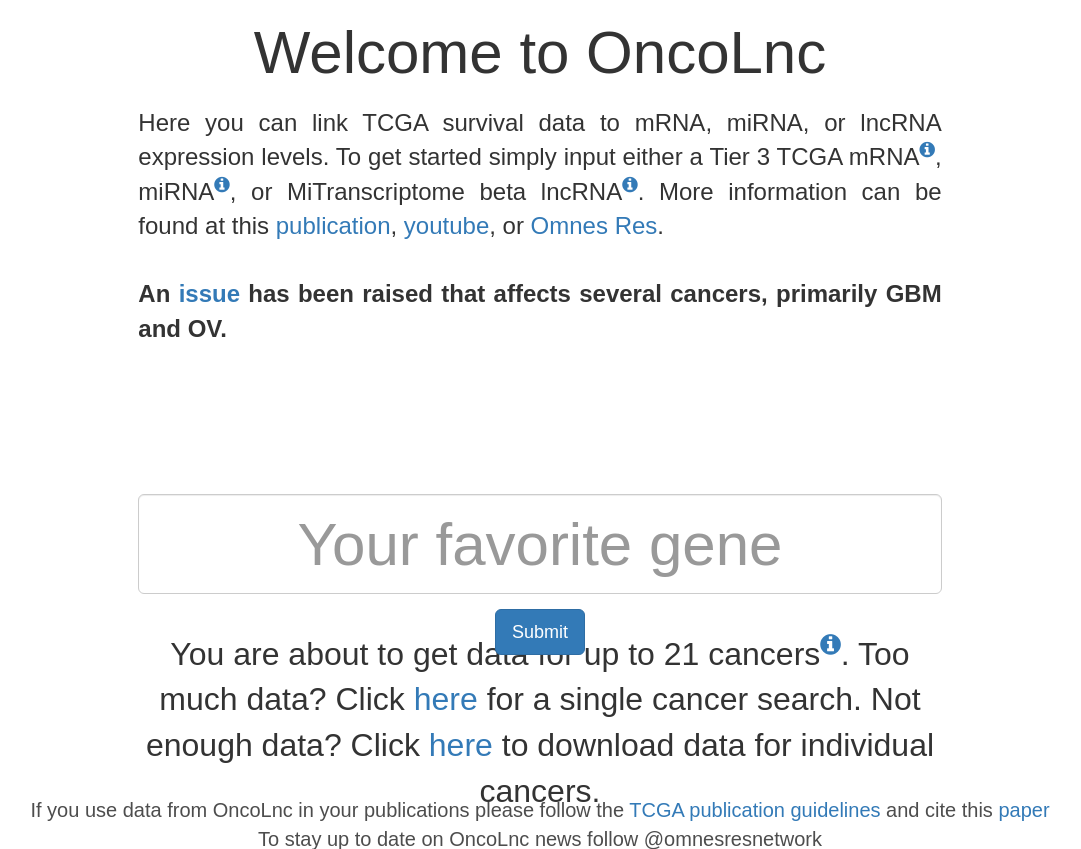
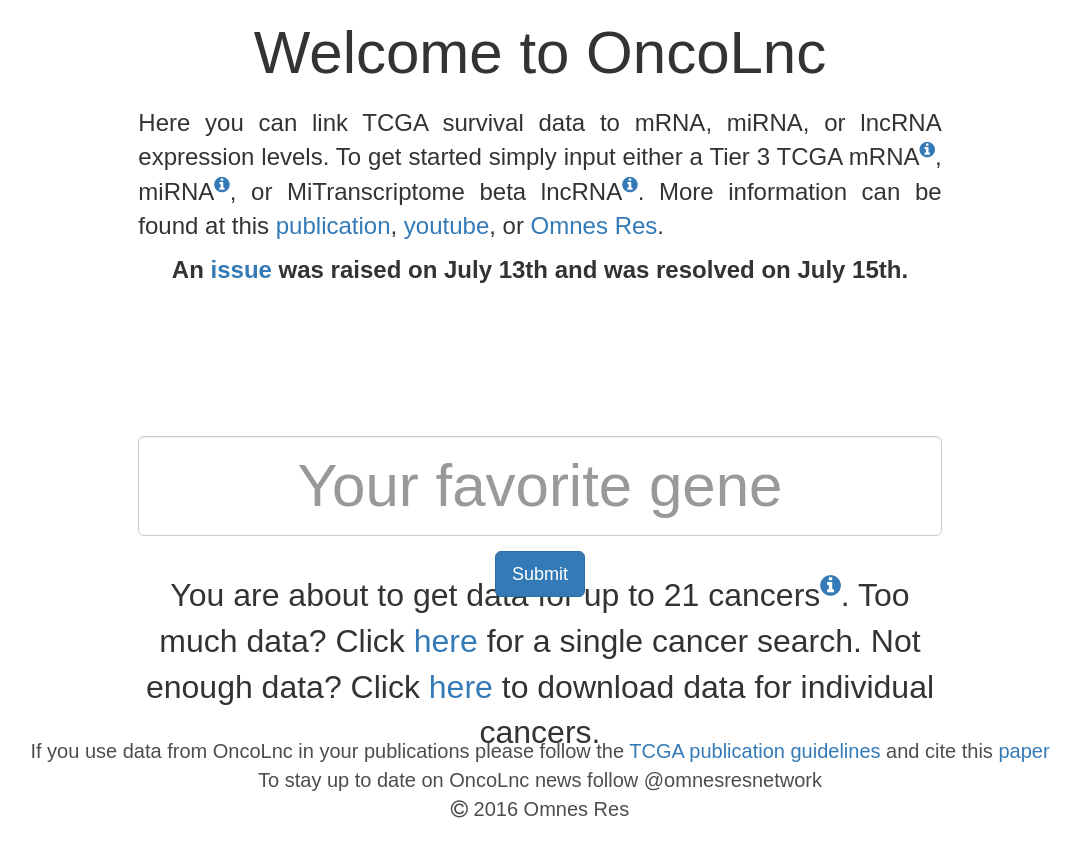
Before and after one commit to OmnesRes/oncolnc, a Django app: page / in a window 1280 px wide. Shown: the top 849 px of the page, without its empty margins (100-1181 px from the left). After the commit the page ends 818 px from the top, so only its background shows below. Run offline with Django 3.2, Linux system fonts and the light colour scheme; some libraries are stand-ins or nearby versions.

Commit message:
info update

```diff
--- a/info.txt
+++ b/info.txt
@@ -6,5 +6,6 @@ run table_creation_oncolnc in table1 to create text files if not already done
 
 run populate_database_mirna_final
 run populate_database_lncrna_final
+run populate_database_mrna_preparation.py if not already done
 run populate_database_mrna_final
 run populate_database_mrna_final2
--- a/populate_database_lncrna.py
+++ b/populate_database_lncrna.py
@@ -20,7 +20,7 @@ conflicts={'UXT-AS1': 'T374161', 'CDKN2B-AS1': 'T356525', 'LINC00896': 'T229471'
 ##cancers=['BLCA','BRCA','CESC','COAD','GBM','HNSC','KIRC','KIRP','LAML','LGG','LIHC','LUAD','LUSC','OV',\
 ##               'READ','SKCM','STAD','UCEC']
 
-cancers=['BRCA','UCEC']
+cancers=['COAD','GBM','HNSC','KIRC','LGG','LUAD','LUSC','OV','SKCM','STAD']
 import numpy as np
 f=open(r'C:\Users\Jordan Anaya\Desktop\omnesres\oncolnc\lncrna\mitranscriptome.gtf\mitranscriptome.gtf\mitranscriptome.v2.gtf\mitranscriptome.v2.gtf')
 transcript_dict={}
--- a/populate_database_mirna.py
+++ b/populate_database_mirna.py
@@ -12,7 +12,7 @@ def compare(first,second):
 cancers=['BLCA','BRCA','CESC','COAD','ESCA','GBM','HNSC','KIRC','KIRP','LAML','LGG','LIHC','LUAD','LUSC','OV','PAAD',\
                'READ','SARC','SKCM','STAD','UCEC']
 
-cancers=['BRCA','UCEC']
+cancers=['CESC','COAD','GBM','HNSC','KIRC','LGG','LUAD','LUSC','OV','READ','SKCM','STAD']
 import numpy as np
 
 f=open(r'C:\Users\Jordan Anaya\Desktop\omnesres\oncolnc\mirna\mature.fa')
--- a/templates/home.html
+++ b/templates/home.html
@@ -31,6 +31,14 @@
     clear:all;
     font-size:24px;
     text-align:justify;
+    }
+
+    .newinfo {
+    clear:all;
+    font-size:24px;
+    text-align:center;
+    font-weight:bold;
+    margin-top:10px;
     }
     .entry_info {
     clear:all;
@@ -76,9 +84,11 @@
         <div class="col-sm-12">
             <div class="col-sm-8 col-sm-push-2 info">
                 Here you can link TCGA survival data to mRNA, miRNA, or lncRNA expression levels.  To get started simply input either a Tier 3 TCGA mRNA<sup data-toggle="tooltip" title="Either a current Entrez Gene ID or HUGO Name will work" data-placement="top"><i class="fa fa-info-circle" style="color:#337AB7"></i></sup>, miRNA<sup data-toggle="tooltip" title="Either a mature miRBase Accession Number or Name will work" data-placement="top"><i class="fa fa-info-circle" style="color:#337AB7"></i></sup>, or MiTranscriptome beta lncRNA<sup data-toggle="tooltip" title="Either a Transcript ID or Name will work" data-placement="top"><i class="fa fa-info-circle" style="color:#337AB7"></i></sup>.  More information can be found at this <a href="https://peerj.com/articles/cs-67/">publication</a>, <a href="https://www.youtube.com/watch?v=5h5NU15pKoI">youtube</a>, or <a href="http://www.omnesres.com">Omnes Res</a>.
-                <br>
-                <br>
-                <b>An <a href="https://github.com/OmnesRes/onco_lnc/issues/1">issue</a> has been raised that affects several cancers, primarily GBM and OV.</b>
+            </div>
+        </div>
+        <div class="col-sm-12">
+            <div class="col-sm-8 col-sm-push-2 newinfo">
+                <b>An <a href="https://github.com/OmnesRes/onco_lnc/issues/1">issue</a> was raised on July 13th and was resolved on July 15th.</b>
             </div>
         </div>
         <div class="col-sm-12 text-center" style="position:relative;top:450px;color:#4d4d4d">
```
Also changed, not shown: pan_cancer/migrations/0001_initial.py.
